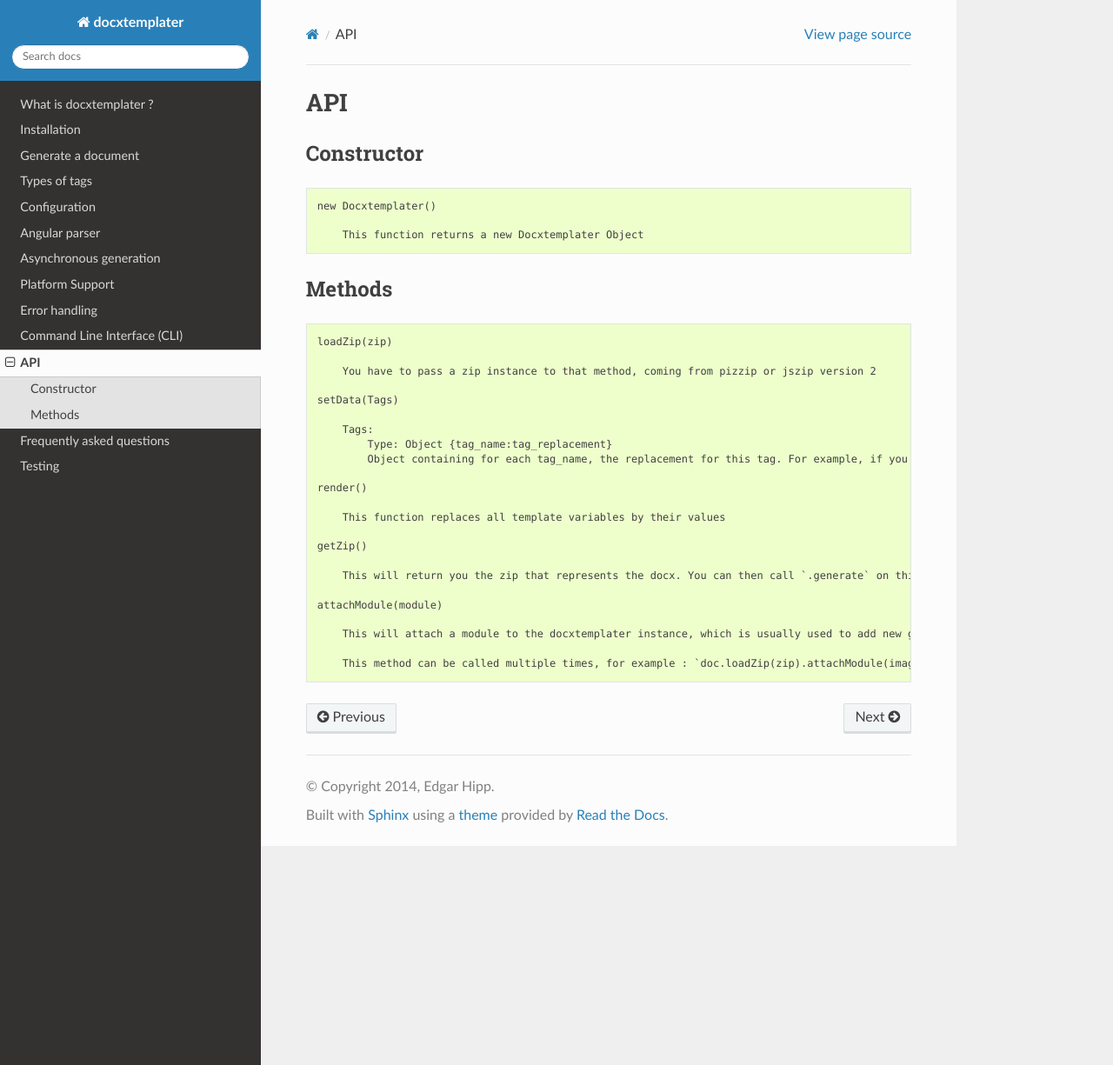
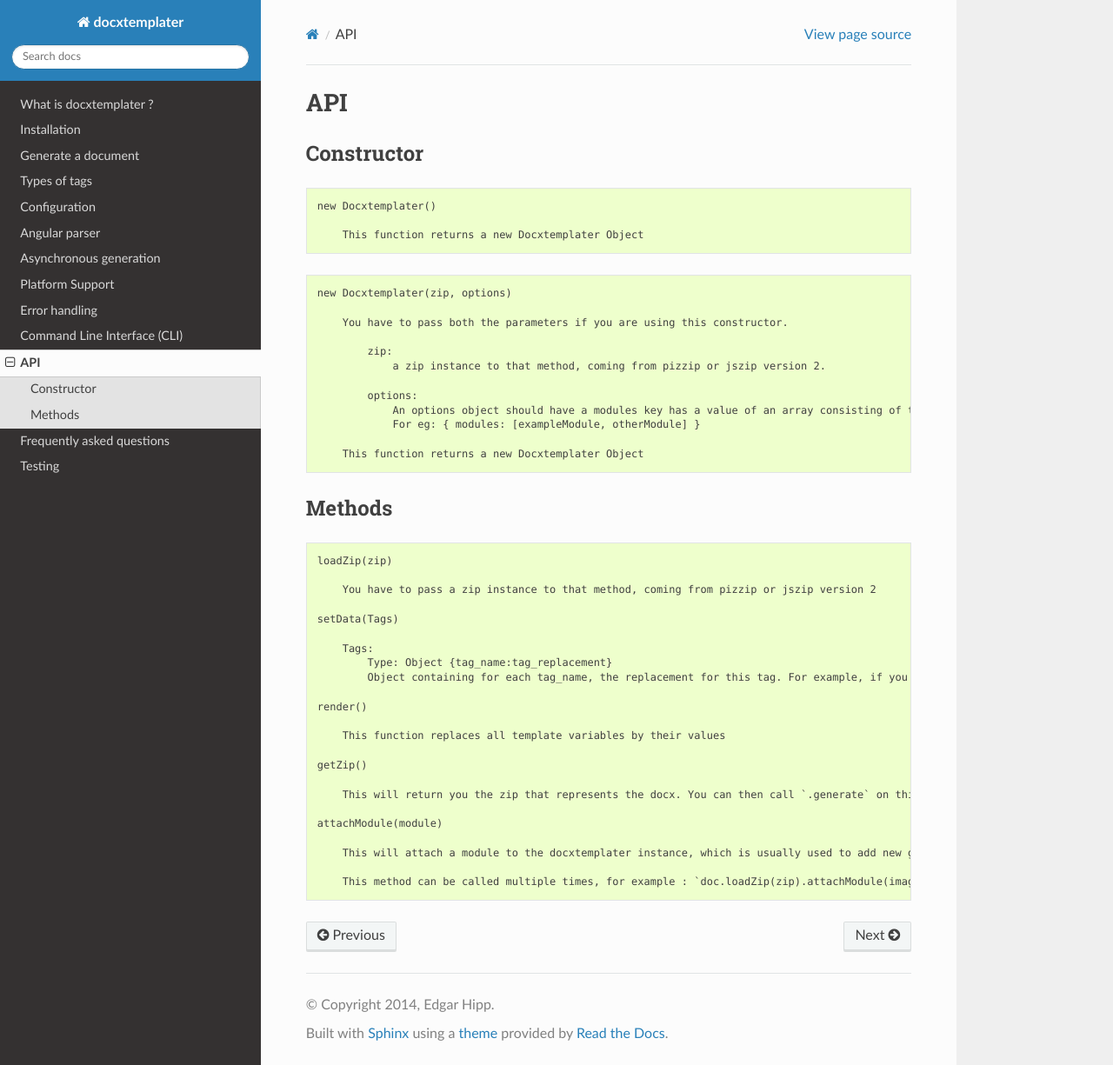
Before and after one commit to open-xml-templating/docxtemplater, a Sphinx documentation site: the page built from docs/source/api.rst, in a window 1280 px wide and 1225 px high. Shown: the whole window at 87% size. Built offline with Sphinx 7.4.7 and the Read the Docs theme 2.0.0, drawn with Linux system fonts in a browser that asks for light colours.

Commit message:
docs: add V4 api constructor signature in api.rst

```diff
--- a/docs/source/api.rst
+++ b/docs/source/api.rst
@@ -12,6 +12,21 @@ Constructor
 .. code-block:: text
 
     new Docxtemplater()
+
+        This function returns a new Docxtemplater Object
+
+.. code-block:: text
+
+    new Docxtemplater(zip, options)
+
+        You have to pass both the parameters if you are using this constructor.
+
+            zip:
+                a zip instance to that method, coming from pizzip or jszip version 2.
+
+            options:
+                An options object should have a modules key has a value of an array consisting of the modules.
+                For eg: { modules: [exampleModule, otherModule] }
 
         This function returns a new Docxtemplater Object
 
```
